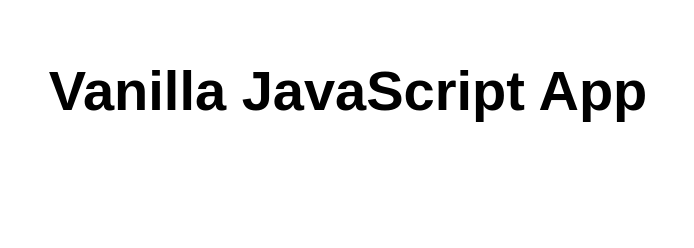
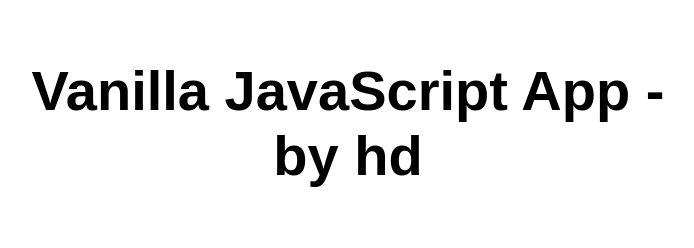
Before and after one commit to HasanDibas1/StaticWebApp, a website: page src/index.html in a window 1280 px wide. Shown: the whole page, without its empty margins (292-986 px from the left). Drawn offline with Linux system fonts and the light colour scheme.

Commit message:
Update index.html

```diff
--- a/src/index.html
+++ b/src/index.html
@@ -10,7 +10,7 @@
 
 <body>
   <main>
-    <h1>Vanilla JavaScript App</h1>
+    <h1>Vanilla JavaScript App - by hd</h1>
   </main>
 </body>
 
```
